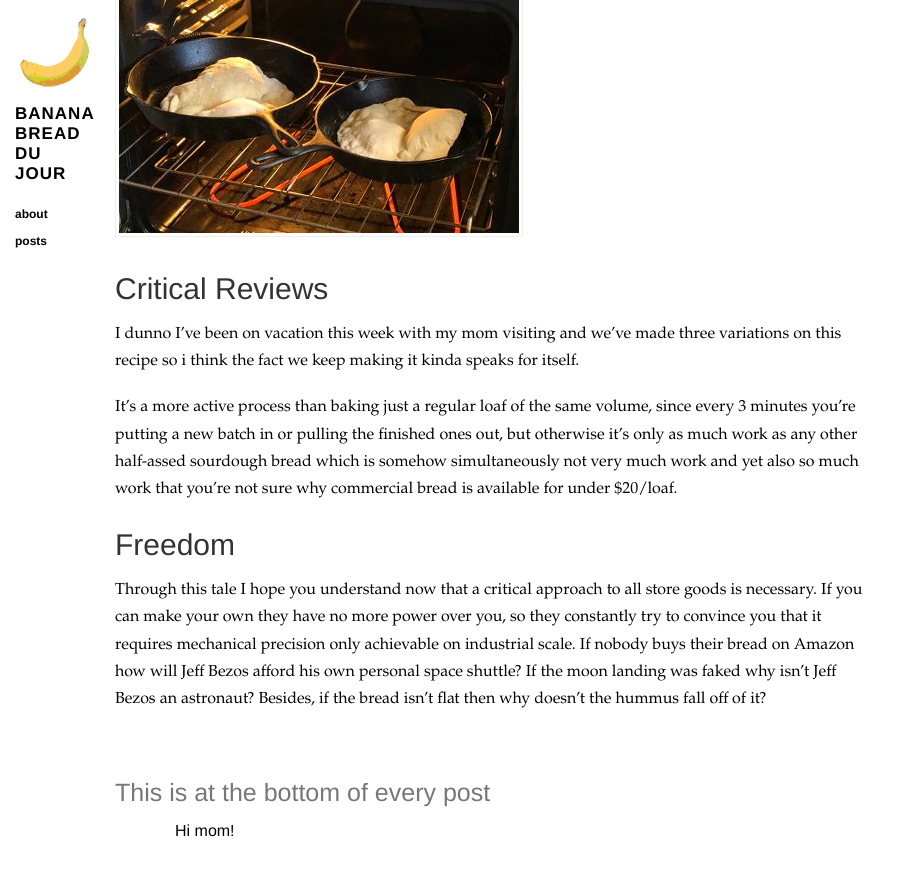
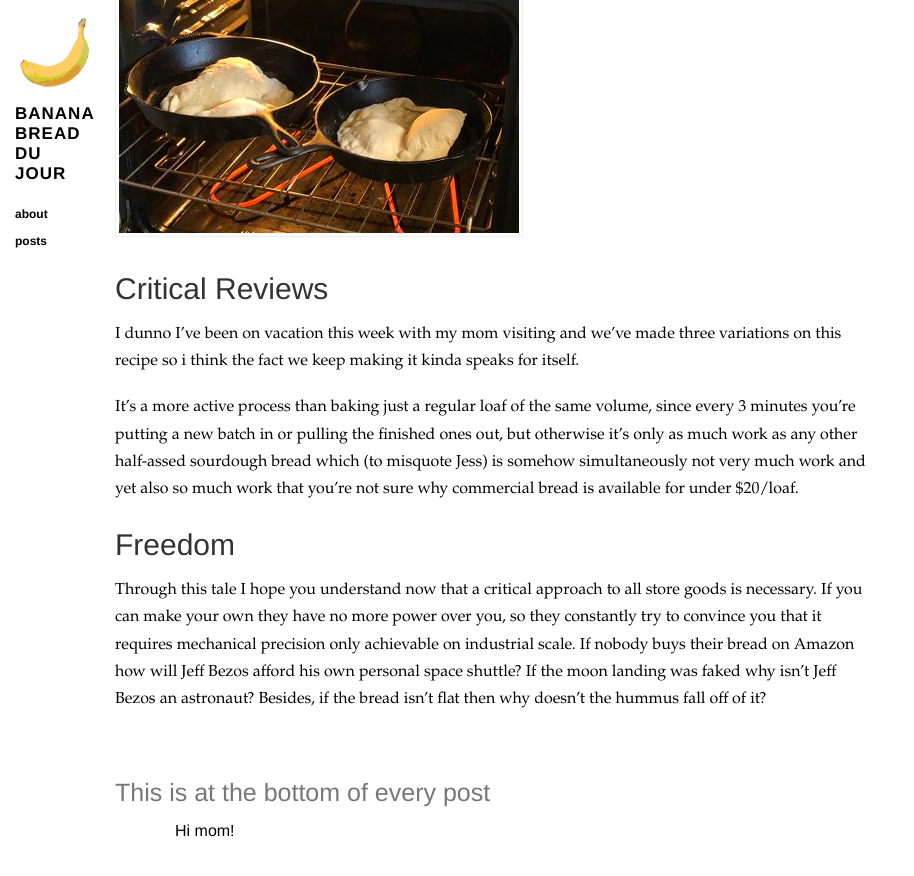
Before and after one commit to joekimmel/bananabread, a Jekyll site: the page built from _posts/2021-08-06-big-flatbreads-big-secret.markdown, in a window 1280 px wide and 900 px high, scrolled down 3366 px. Shown: the top 876 px of the window, without its empty margins (0-914 px from the left). Built offline with Jekyll 4.4.1, drawn with Linux system fonts in a browser that asks for light colours.

Commit message:
flatbread attribution

```diff
--- a/_posts/2021-08-06-big-flatbreads-big-secret.markdown
+++ b/_posts/2021-08-06-big-flatbreads-big-secret.markdown
@@ -74,7 +74,7 @@ Anyway if you overbake it, the bread gets stiffer and you wind up with Pita crac
 
 I dunno I've been on vacation this week with my mom visiting and we've made three variations on this recipe so i think the fact we keep making it kinda speaks for itself.
 
-It's a more active process than baking just a regular loaf of the same volume, since every 3 minutes you're putting a new batch in or pulling the finished ones out, but otherwise it's only as much work as any other half-assed sourdough bread which is somehow simultaneously not very much work and yet also so much work that you're not sure why commercial bread is available for under $20/loaf.
+It's a more active process than baking just a regular loaf of the same volume, since every 3 minutes you're putting a new batch in or pulling the finished ones out, but otherwise it's only as much work as any other half-assed sourdough bread which (to misquote Jess) is somehow simultaneously not very much work and yet also so much work that you're not sure why commercial bread is available for under $20/loaf.
 
 ## Freedom
 
```
